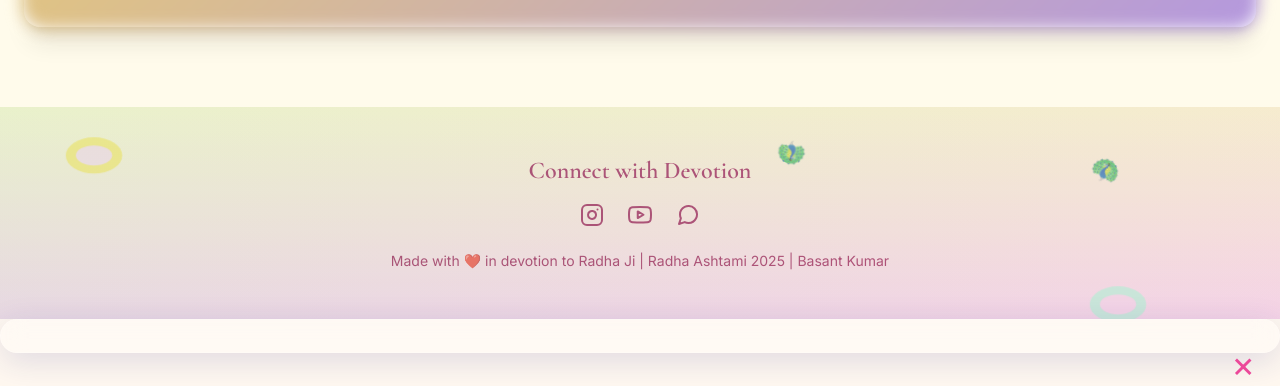
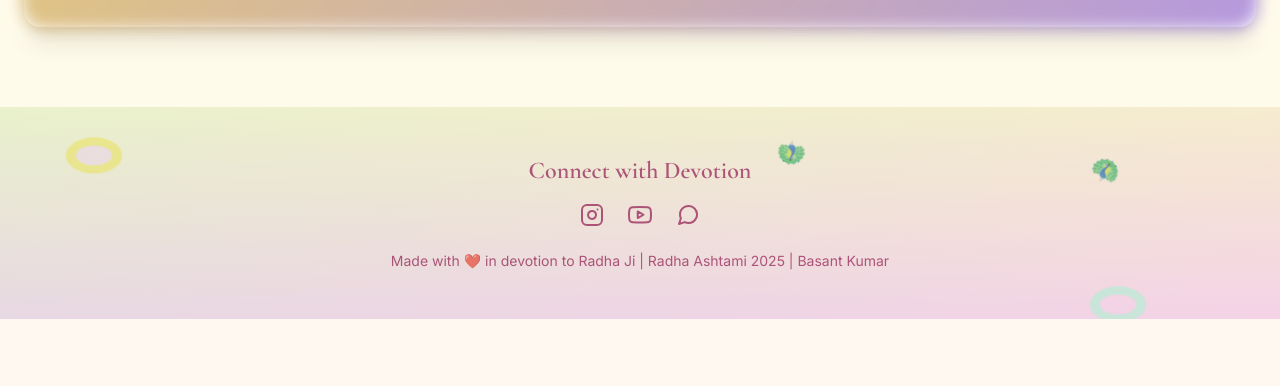
Before and after one commit to basantkr762/radha-prem, a plain HTML site: page index.html in a window 1280 px wide. Shown: the part 2877-3263 px from the top of the page. After the commit the page ends 3196 px from the top, so only its background shows below. Drawn offline with nearby package versions, Linux system fonts and the light colour scheme.

Commit message:
Update index.html

```diff
--- a/index.html
+++ b/index.html
@@ -597,8 +597,7 @@
     </footer>
 
     <!-- Blog Reader Modal -->
-    <div id="blog-reader" class="glass"
-        class="fixed inset-0 bg-white/95 backdrop-blur-md z-50 p-6 md:p-12 overflow-y-auto transform translate-y-full opacity-0 pointer-events-none">
+    <div id="blog-reader" class="glass fixed inset-0 bg-white/95 backdrop-blur-md z-50 p-6 md:p-12 overflow-y-auto transform translate-y-full opacity-0 pointer-events-none">
         <button id="close-blog"
             class="absolute top-6 right-6 text-4xl text-pink-500 hover:text-pink-700">&times;</button>
         <div class="container mx-auto max-w-3xl">
```
